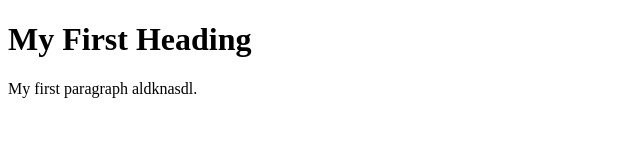
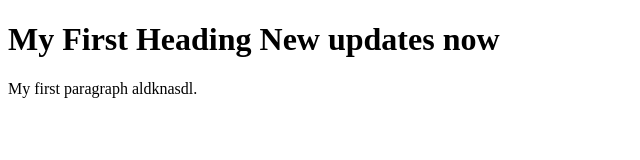
Before and after one commit to modiashwani/git-demo, a plain HTML site: page index.html in a window 1280 px wide. Shown: the whole page, without its empty margins (0-640 px from the left). Drawn offline with Linux system fonts and the light colour scheme.

Commit message:
New Updates

```diff
--- a/index.html
+++ b/index.html
@@ -2,7 +2,7 @@
 <html>
 <body>
 
-<h1>My First Heading</h1>
+<h1>My First Heading New updates now</h1>
 
 <p>My first paragraph   aldknasdl.</p>
 
```
